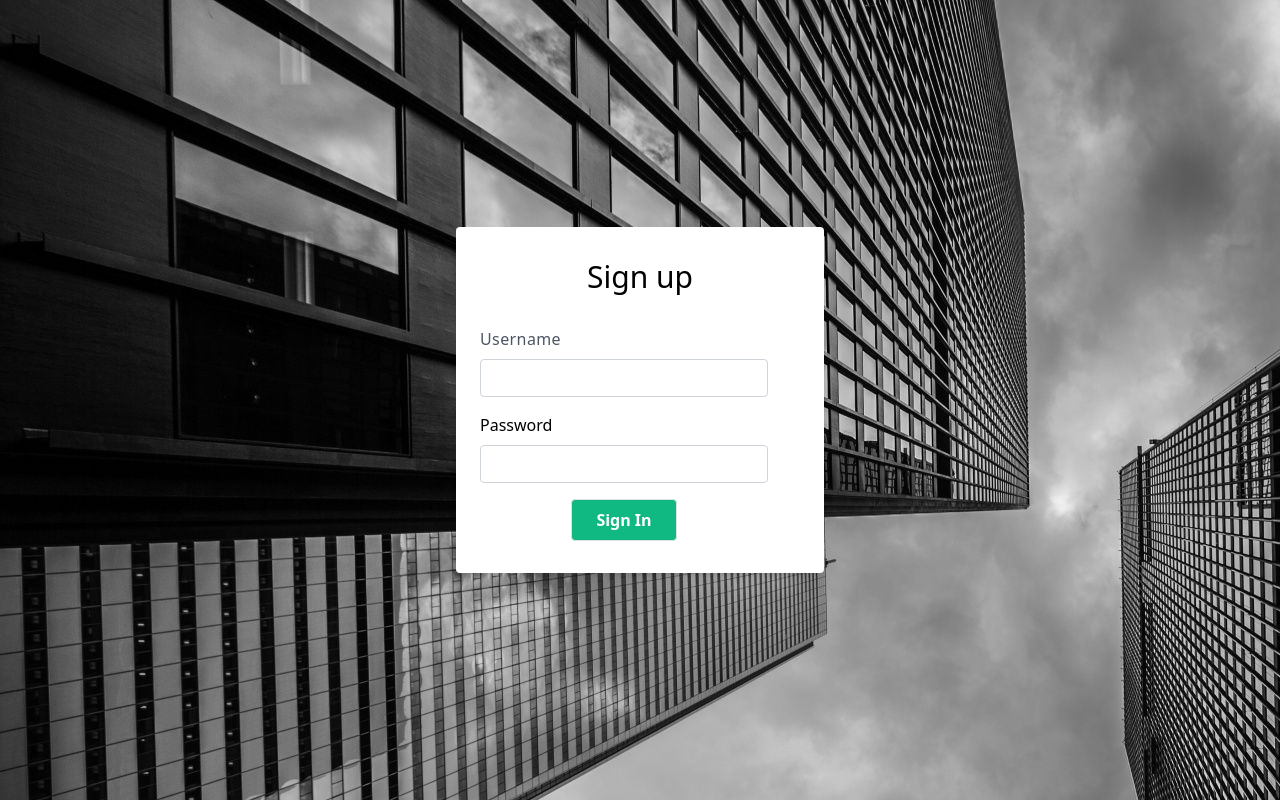
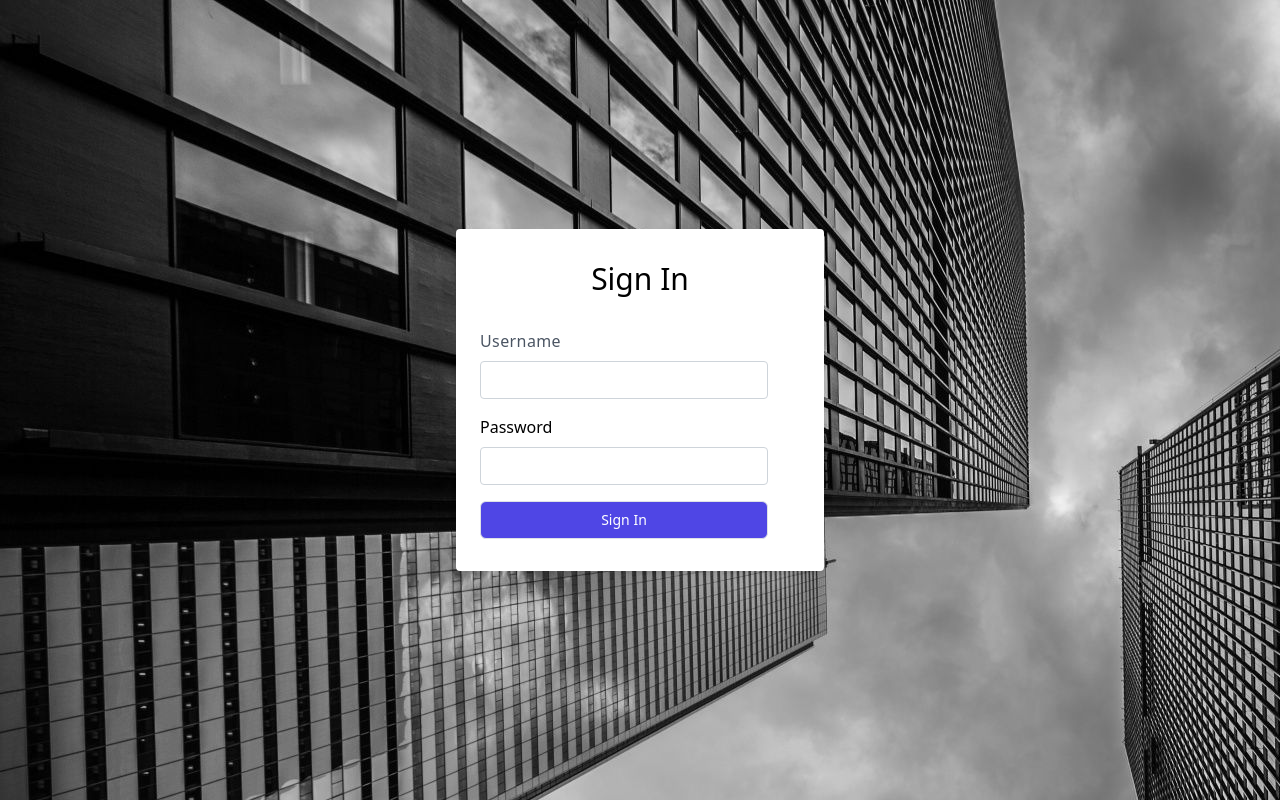
Before and after one commit to KavinduKDWanasekara/CreditMart-Final, a React (Create React App) app in the folder ui/: page /login in a window 1280 px wide. Built offline with nearby package versions, Linux system fonts and the light colour scheme.

Commit message:
updated login

```diff
--- a/ui/src/components/auth/Login.js
+++ b/ui/src/components/auth/Login.js
@@ -88,14 +88,15 @@ class Login extends Component {
         const { data, errors } = this.state;
         return (
             <section className="relative w-full h-full py-40 min-h-screen">
-                <div className="absolute top-0 w-full h-full bg-gray-900 bg-no-repeat bg-full"
+                <div className="absolute top-0 w-full h-full bg-blue-500 bg-no-repeat bg-full"
                     style={{
                         backgroundImage: `url(${process.env.PUBLIC_URL + 'static/images/background1.jpg'})`,
                     }}>
+
                     <div className="bg-grey-lighter min-h-screen flex flex-col">
                         <div className="container max-w-sm mx-auto flex-1 flex flex-col items-center justify-center px-2">
                             <div className="bg-white px-6 py-8 rounded shadow-md text-black w-full">
-                                <h1 className="mb-8 text-3xl text-center">Sign up</h1>
+                                <h1 className="mb-8 text-3xl text-center">Sign In</h1>
                                     <Form onSubmit={this.handleSubmit} className="w-72">
                                         <FormGroup>
                                             <label
@@ -132,7 +133,7 @@ class Login extends Component {
                                             </FormFeedback>
                                         </FormGroup>
                                         <div className="text-center ">
-                                            <button className="  text-center bg-green-500 hover:bg-green-700 text-white font-bold py-2 px-4 border border-blue-700 rounded" >Sign In</button>
+                                            <button class="group relative w-full flex justify-center py-2 px-4 border border-transparent text-sm font-medium rounded-md text-white bg-indigo-600 hover:bg-indigo-700 focus:outline-none focus:ring-2 focus:ring-offset-2 focus:ring-indigo-500" >Sign In</button>
                                         </div>
                                     </Form>
                             </div>
--- a/ui/src/components/auth/Register.js
+++ b/ui/src/components/auth/Register.js
@@ -136,7 +136,7 @@ class Register extends Component {
                 </FormGroup>
                 <div className="text-center ">
 
-                <button className="  text-center py-3 bg-green-500 hover:bg-green-700 text-white font-bold py-2 px-4 border border-blue-700 rounded" >Register</button>
+                <button class="group relative w-full flex justify-center py-2 px-4 border border-transparent text-sm font-medium rounded-md text-white bg-indigo-600 hover:bg-indigo-700 focus:outline-none focus:ring-2 focus:ring-offset-2 focus:ring-indigo-500"  >Register</button>
 
                 </div>
 
```
Also changed, not shown: 1 other file (tests, documents, lock files or other folders).
